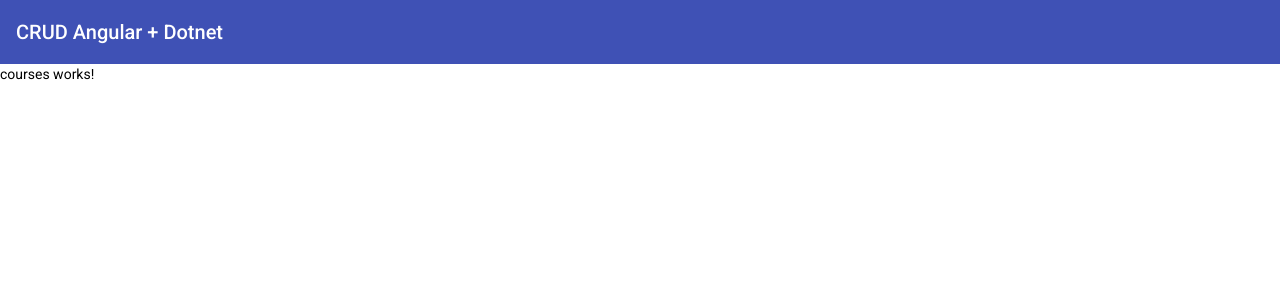
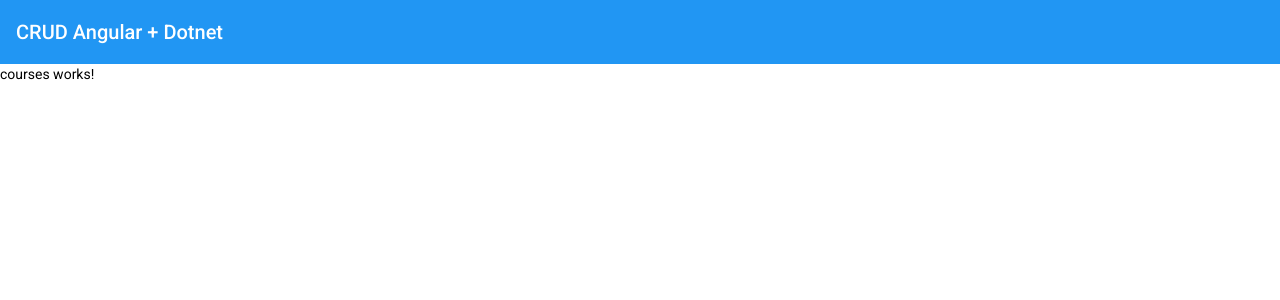
Before and after one commit to JeanConnory/crud-angular-front, an Angular app: page /courses in a window 1280 px wide. Shown: the top 300 px of the page. Built offline with nearby package versions, Linux system fonts and the light colour scheme.

Commit message:
alterando o tema do angular-material

```diff
--- a/src/styles.scss
+++ b/src/styles.scss
@@ -1,4 +1,19 @@
 /* You can add global styles to this file, and also import other style files */
+
+//Aplicando tema com o material design
+
+@import '@angular/material/theming';
+@include mat-core();
+
+$custom-app-primary: mat-palette($mat-blue);
+$custom-app-secondary: mat-palette($mat-indigo, A200, A400, 700);
+$custom-app-warn: mat-palette($mat-red);
+
+$custom-theme: mat-light-theme($custom-app-primary, $custom-app-secondary, $custom-app-warn);
+
+@include angular-material-theme($custom-theme);
+
+//Fim do código de alteração do tema
 
 html, body { height: 100%; }
 body { margin: 0; font-family: Roboto, "Helvetica Neue", sans-serif; }
```
